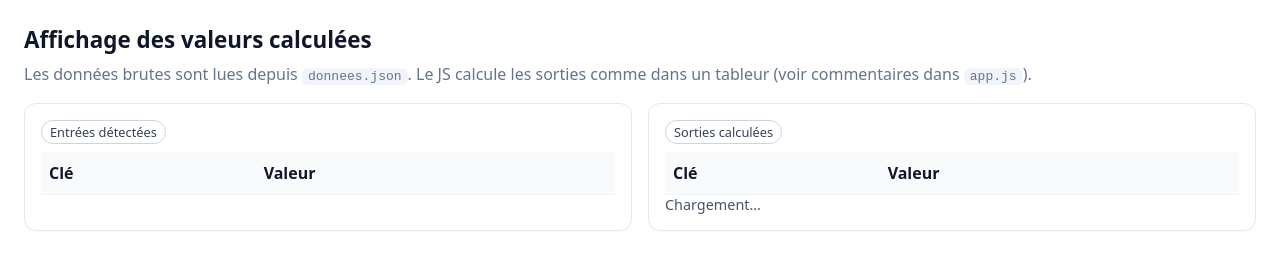
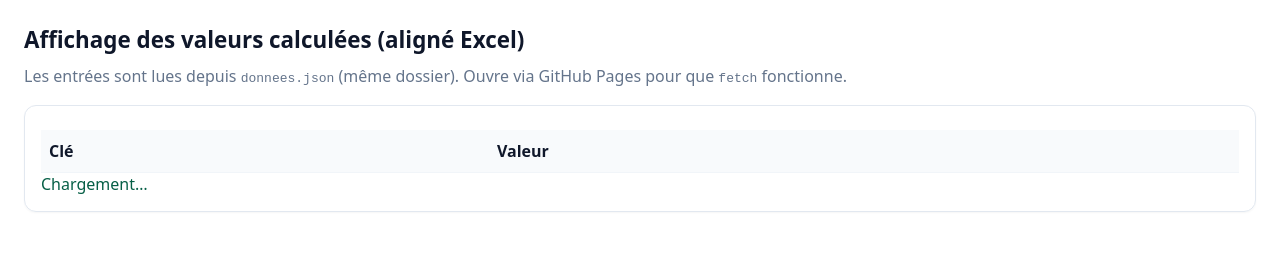
Before and after one commit to m2arek/ben, a plain HTML site: page index.html in a window 1280 px wide. Drawn offline with Linux system fonts and the light colour scheme.

Commit message:
Update index.html

```diff
--- a/index.html
+++ b/index.html
@@ -2,45 +2,33 @@
 <html lang="fr">
 <head>
   <meta charset="utf-8" />
-  <title>Résultats (calculs Excel-like)</title>
+  <title>Résultats (formules Excel)</title>
   <meta name="viewport" content="width=device-width, initial-scale=1" />
   <style>
     :root { font-family: system-ui, -apple-system, Segoe UI, Roboto, Helvetica, Arial, sans-serif; }
-    body { margin: 24px; color:#0f172a; }
-    h1 { margin: 0 0 8px; font-size: 1.4rem; }
+    body { margin: 24px; color:#0f172a; background:#fff; }
+    h1 { margin: 0 0 10px; font-size: 1.4rem; }
     p.muted { color:#64748b; margin:0 0 18px; }
-    .grid { display:grid; gap:16px; grid-template-columns: repeat(auto-fit, minmax(320px, 1fr)); }
     .card { border:1px solid #e2e8f0; border-radius:12px; padding:16px; box-shadow:0 1px 2px rgba(0,0,0,.04); }
     table { width:100%; border-collapse:collapse; margin-top:8px; }
     th, td { padding:10px 8px; border-bottom:1px solid #f1f5f9; }
     th { text-align:left; background:#f8fafc; }
     td.value { text-align:right; font-variant-numeric: tabular-nums; }
+    .ok { color:#065f46; }
     .err { color:#b00020; white-space:pre-wrap; margin-top:8px; }
-    .ok { color:#065f46; }
-    .badge { display:inline-block; border:1px solid #cbd5e1; border-radius:999px; padding:2px 8px; font-size:.8rem; color:#334155; }
-    .small { font-size:.9rem; color:#475569; }
-    code { background:#f1f5f9; padding:1px 6px; border-radius:6px; }
   </style>
 </head>
 <body>
-  <h1>Affichage des valeurs calculées</h1>
-  <p class="muted">
-    Les données brutes sont lues depuis <code>donnees.json</code>.
-    Le JS calcule les sorties comme dans un tableur (voir commentaires dans <code>app.js</code>).
-  </p>
+  <h1>Affichage des valeurs calculées (aligné Excel)</h1>
+  <p class="muted">Les entrées sont lues depuis <code>donnees.json</code> (même dossier). Ouvre via GitHub Pages pour que <code>fetch</code> fonctionne.</p>
 
-  <div class="grid">
-    <div class="card">
-      <span class="badge">Entrées détectées</span>
-      <table id="inputs"><thead><tr><th>Clé</th><th>Valeur</th></tr></thead><tbody></tbody></table>
-    </div>
-
-    <div class="card">
-      <span class="badge">Sorties calculées</span>
-      <table id="results"><thead><tr><th>Clé</th><th>Valeur</th></tr></thead><tbody></tbody></table>
-      <div id="status" class="ok small">Chargement…</div>
-      <div id="error" class="err" style="display:none;"></div>
-    </div>
+  <div class="card">
+    <table id="results">
+      <thead><tr><th>Clé</th><th>Valeur</th></tr></thead>
+      <tbody></tbody>
+    </table>
+    <div id="status" class="ok">Chargement…</div>
+    <div id="error" class="err" style="display:none;"></div>
   </div>
 
   <script src="./app.js" defer></script>
```
